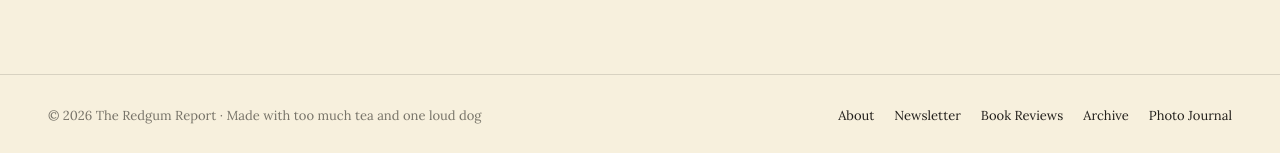
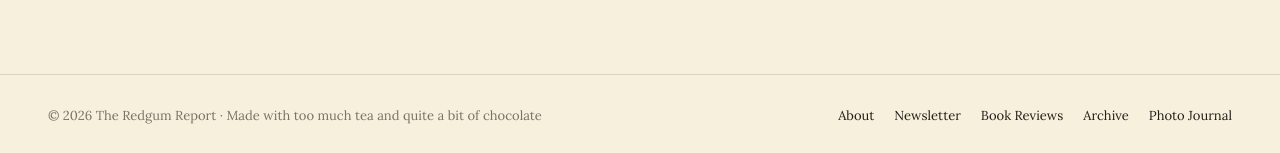
Before and after one commit to emilierezendes-sudo/The-Redgum-Report, a Jekyll site: the page built from index.html, in a window 1280 px wide and 900 px high, scrolled down 2127 px. Shown: the part 744-897 px from the top of the window. Built offline with Jekyll 4.4.1, drawn with Linux system fonts in a browser that asks for light colours.

Commit message:
Update _config.yml

```diff
--- a/_config.yml
+++ b/_config.yml
@@ -6,7 +6,7 @@ description: Family dispatches, book reviews, and photo journal from The Redgum
 
 # The line of text in the footer at the bottom of every page. Edit it here and
 # it changes on all of them at once. (You'll want to bump the year each January.)
-footer_note: © 2026 The Redgum Report · Made with too much tea and one loud dog
+footer_note: © 2026 The Redgum Report · Made with too much tea and quite a bit of chocolate
 
 # The subscribe box that appears at the bottom of every page. Its wording is in
 # _includes/subscribe.md; these are the Buttondown account and the field labels.
```
